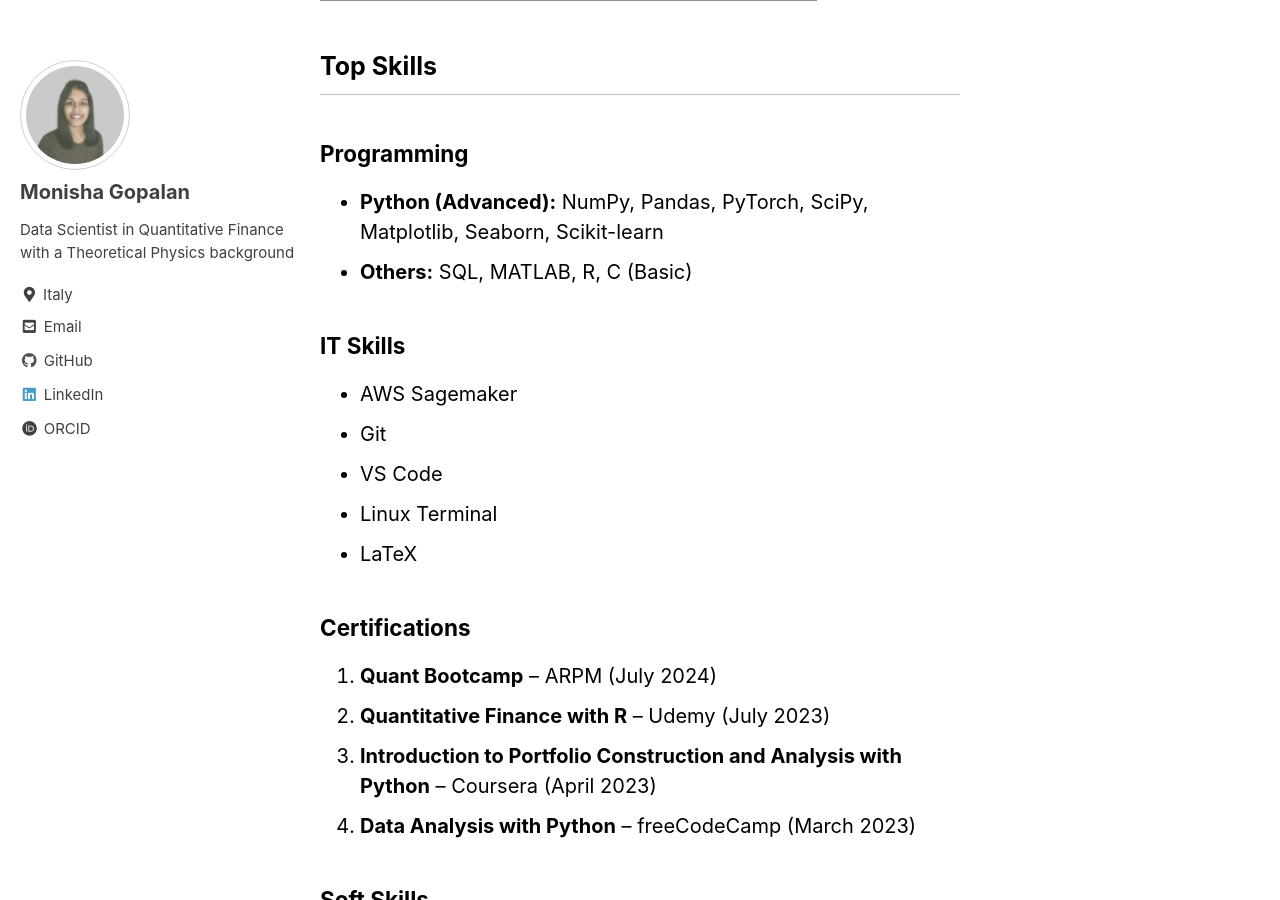
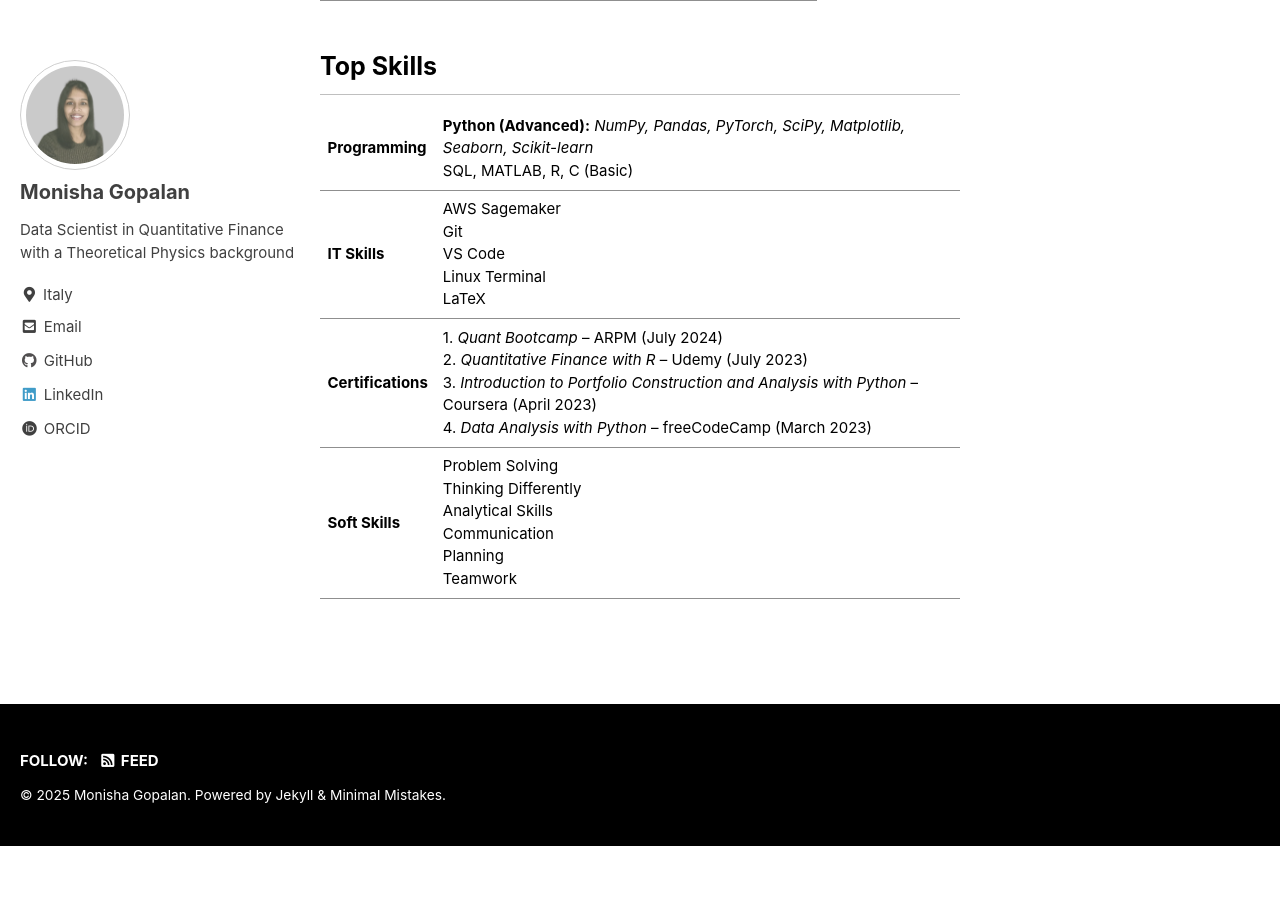
Before and after one commit to monishagopalan/monishagopalan.github.io, a Jekyll site: the page built from _pages/cv.md, in a window 1280 px wide and 900 px high, scrolled down 2016 px. Built offline with Jekyll 4.4.1, drawn with Linux system fonts in a browser that asks for light colours; cached includes are drawn as plain includes; after the commit the page ends 2862 px from its top, so only the background shows below that.

Commit message:
update bio

```diff
--- a/_pages/cv.md
+++ b/_pages/cv.md
@@ -50,27 +50,8 @@ Indian Institute of Science, Bengaluru | _November 2018 - July 2019_
 
 ## Top Skills
 
-### Programming
-- **Python (Advanced):** NumPy, Pandas, PyTorch, SciPy, Matplotlib, Seaborn, Scikit-learn
-- **Others:** SQL, MATLAB, R, C (Basic)
-
-### IT Skills
-- AWS Sagemaker
-- Git
-- VS Code
-- Linux Terminal
-- LaTeX
-
-### Certifications
-1. **Quant Bootcamp** – ARPM (July 2024)
-2. **Quantitative Finance with R** – Udemy (July 2023)
-3. **Introduction to Portfolio Construction and Analysis with Python** – Coursera (April 2023)
-4. **Data Analysis with Python** – freeCodeCamp (March 2023)
-
-### Soft Skills
-- Problem Solving
-- Thinking Differently
-- Analytical Skills
-- Communication
-- Planning
-- Teamwork
+|------------------------|---------------------------------------|
+| **Programming**         | **Python (Advanced):** _NumPy, Pandas, PyTorch, SciPy, Matplotlib, Seaborn, Scikit-learn_  <br> SQL, MATLAB, R, C (Basic)              |
+| **IT Skills**           | AWS Sagemaker <br> Git <br> VS Code <br> Linux Terminal <br> LaTeX                                                                                 |
+| **Certifications**      | 1. _Quant Bootcamp_ – ARPM (July 2024) <br> 2. _Quantitative Finance with R_ – Udemy (July 2023) <br> 3. _Introduction to Portfolio Construction and Analysis with Python_ – Coursera (April 2023) <br> 4. _Data Analysis with Python_ – freeCodeCamp (March 2023) |
+| **Soft Skills**         | Problem Solving <br> Thinking Differently <br> Analytical Skills <br> Communication <br> Planning <br> Teamwork                                     |
```
Also changed, not shown: README.md (+1 -4 lines), _pages/home.md (+1 -1 lines).
